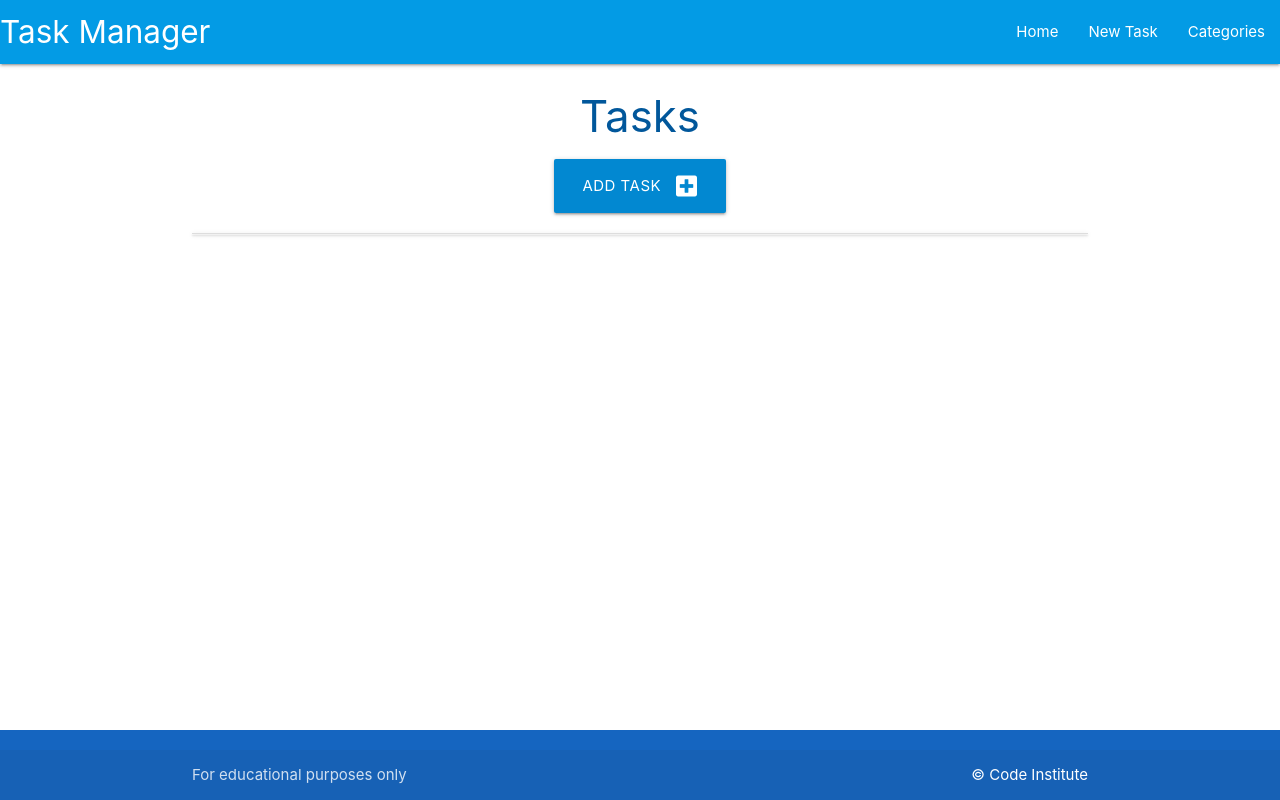
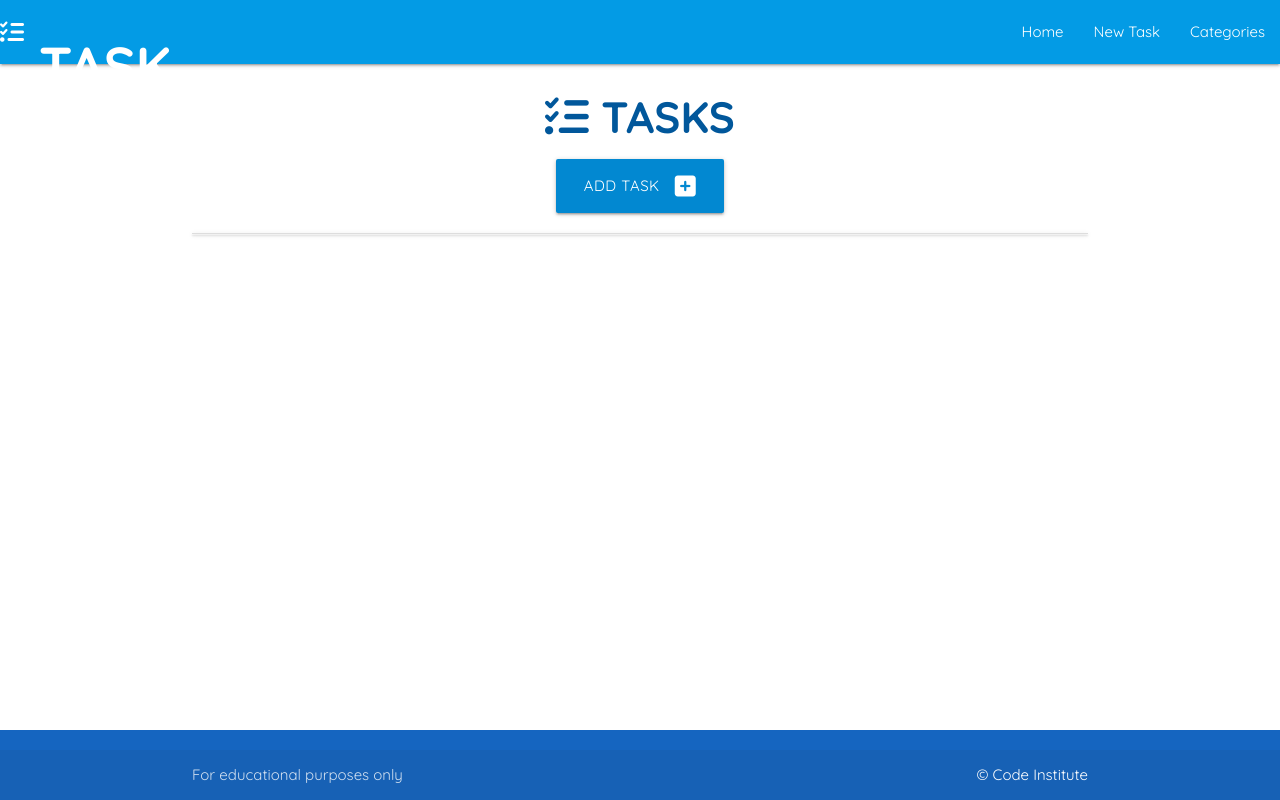
Before and after one commit to CaraMcAvinchey/task-manager-app, a Flask app: page / in a window 1280 px wide. Run offline with Flask 2, Linux system fonts and the light colour scheme; data that the repository does not hold is empty; some libraries are stand-ins or nearby versions.

Commit message:
Add icons and new font style

```diff
--- a/taskmanager/static/css/style.css
+++ b/taskmanager/static/css/style.css
@@ -1,9 +1,19 @@
+@import url('https://fonts.googleapis.com/css2?family=Quicksand:wght@400;700&display=swap');
+
 body {
   display: flex;
   min-height: 100vh;
   flex-direction: column;
+  font-family: 'Quicksand', sans-serif;
 }
 
 main {
   flex: 1 0 auto;
 }
+
+h1,
+h2,
+h3 {
+  font-weight: 700;
+  text-transform: uppercase;
+}
--- a/taskmanager/templates/base.html
+++ b/taskmanager/templates/base.html
@@ -20,7 +20,10 @@
         <!-- top navbar -->
         <nav class="light-blue darken-1">
             <div class="nav-wrapper">
-            <a href="{{ url_for('home') }}" class="brand-logo">Task Manager</a>
+            <a href="{{ url_for('home') }}" class="brand-logo">
+                <i class="fa-solid fa-list-check"></i>
+                <h2>Task Manager</h2>
+            </a>
             <a href="#" data-target="mobile-demo" class="sidenav-trigger"><i class="fas fa-bars"></i></a>
             <ul class="right hide-on-med-and-down">
                 <li><a href="{{ url_for('home') }}">Home</a></li>
@@ -54,6 +57,8 @@
 
     <script src="https://cdnjs.cloudflare.com/ajax/libs/materialize/1.0.0/js/materialize.min.js"></script>
     <script src="{{ url_for('static', filename='js/script.js') }}"></script>
+    <!--font awesome script-->
+    <script src="https://kit.fontawesome.com/7cf492ae91.js" crossorigin="anonymous"></script>
 
 </body>
 </html>
--- a/taskmanager/templates/categories.html
+++ b/taskmanager/templates/categories.html
@@ -1,7 +1,7 @@
 {% extends "base.html" %}
 {% block content %}
 
-<h3 class="light-blue-text text-darken-4 center-align">Categories</h3>
+<h3 class="light-blue-text text-darken-4 center-align"><i class="fa-solid fa-shapes"></i> Categories</h3>
 
 <div class="row">
     <div class="col s12 center-align">
--- a/taskmanager/templates/tasks.html
+++ b/taskmanager/templates/tasks.html
@@ -1,7 +1,7 @@
 {% extends "base.html" %}
 {% block content %}
 
-<h3 class="light-blue-text text-darken-4 center-align">Tasks</h3>
+<h3 class="light-blue-text text-darken-4 center-align"><i class="fa-solid fa-list-check"></i> Tasks</h3>
 
 <div class="row">
     <div class="col s12 center-align">
```
Lines whose indentation alone changed are shown as unchanged.
